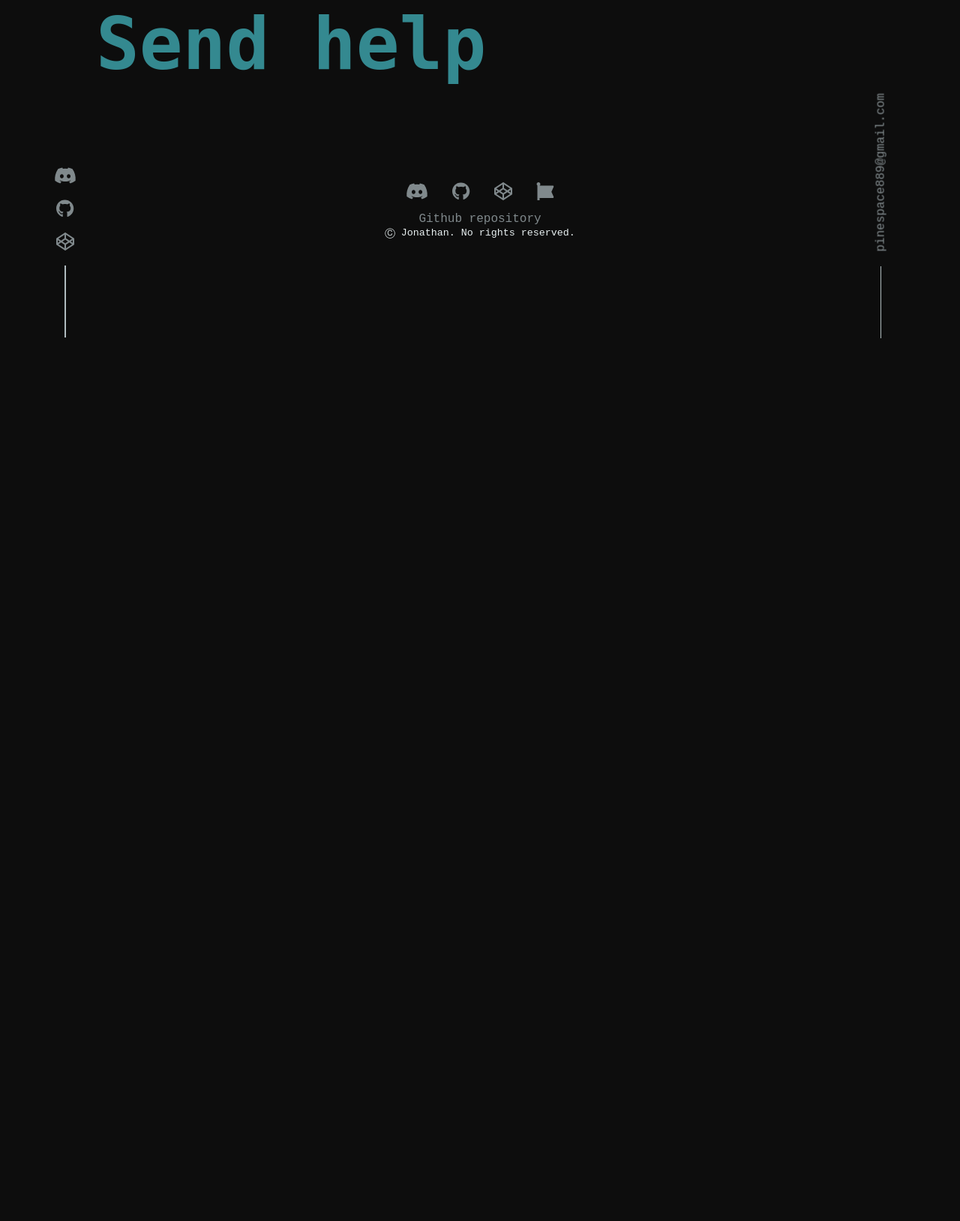
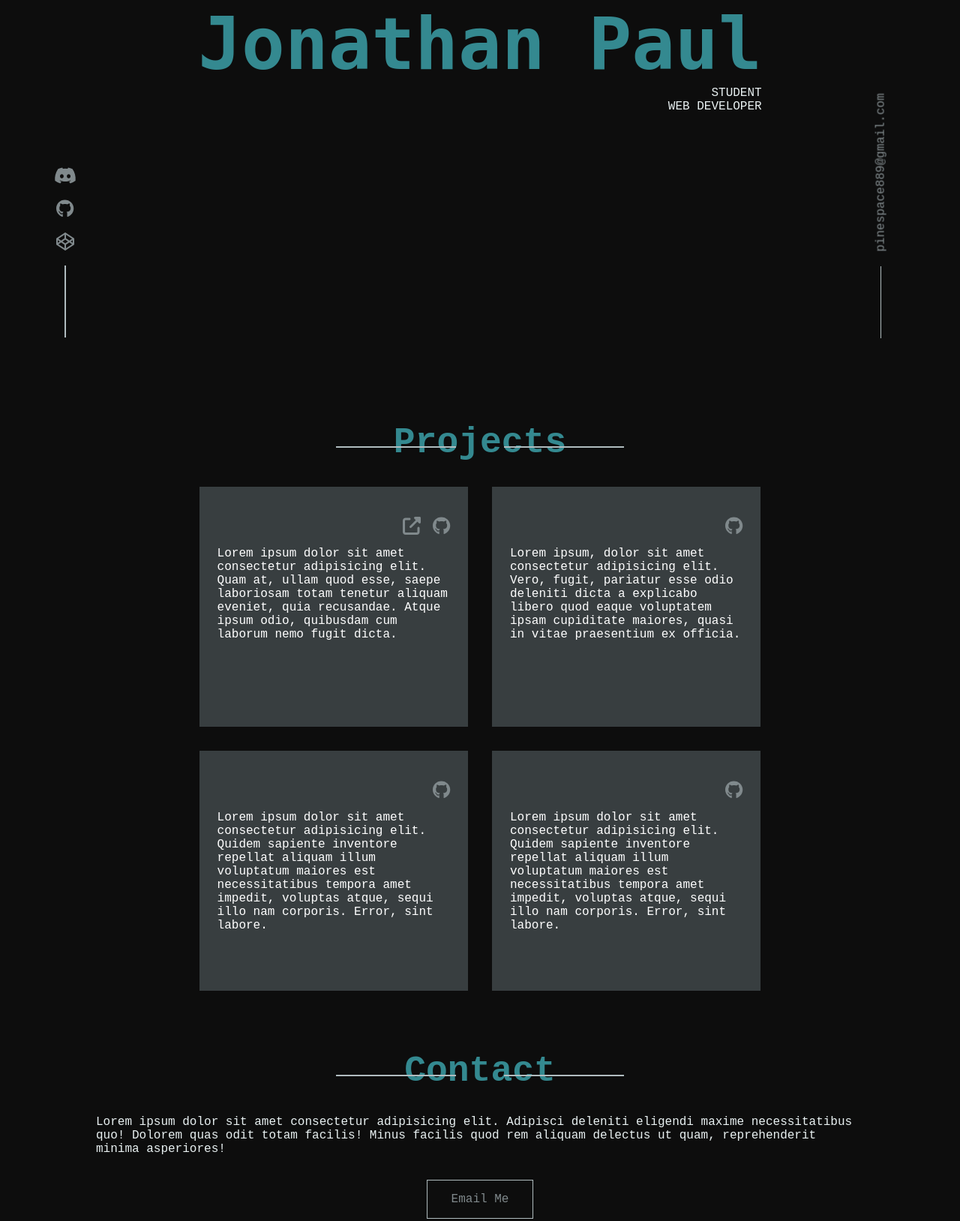
Before and after one commit to PinetheApple/pinetheapple_2, a Gatsby site: page / in a window 1280 px wide. Shown: the part 349-1977 px from the top of the page at 75% size. Before the commit the page ends 800 px from the top, so only its background shows below. Built offline with nearby package versions, Linux system fonts and the light colour scheme; Gatsby itself is replaced by a stand-in of ours.

Commit message:
main div with basic page template for index page

```diff
--- a/gatsby-config.js
+++ b/gatsby-config.js
@@ -21,6 +21,7 @@ module.exports = {
         icon: './src/images/favicon_porg.png',
       },
     },
-    'gatsby-plugin-react-helmet'
+    'gatsby-plugin-react-helmet',
+    // 'gatsby-plugin-smoothscroll'
   ],
 };
--- a/package.json
+++ b/package.json
@@ -19,14 +19,17 @@
     "@fortawesome/free-brands-svg-icons": "^6.1.1",
     "@fortawesome/free-solid-svg-icons": "^6.1.1",
     "@fortawesome/react-fontawesome": "^0.2.0",
+    "classnames": "^2.3.1",
     "gatsby": "^4.18.1",
     "gatsby-plugin-image": "^2.15.1",
     "gatsby-plugin-manifest": "^4.18.1",
     "gatsby-plugin-react-helmet": "^5.18.0",
     "gatsby-plugin-sharp": "^4.15.1",
+    "gatsby-plugin-smoothscroll": "^1.2.0",
     "gatsby-source-filesystem": "^4.15.0",
     "react": "^17.0.1",
     "react-dom": "^17.0.1",
-    "react-helmet": "^6.1.0"
+    "react-helmet": "^6.1.0",
+    "smooth-scroll": "^16.1.3"
   }
 }
--- a/src/components/footer.js
+++ b/src/components/footer.js
@@ -27,6 +27,8 @@ export default function Footer(){
           </p>
           <small>Ⓒ Jonathan. No rights reserved.</small>
         </section>
+
+        <h3>need to fix nav scrolling + add content</h3>
       </footer>
     )
 }
--- a/src/components/nav.js
+++ b/src/components/nav.js
@@ -1,8 +1,10 @@
 import * as React from 'react'
 import { useState } from 'react'
 import { Link } from 'gatsby'
-import {innerlinks, button, toggle_icon, closed} from './styles/nav.module.css'
+import classNames from 'classnames'
+import {innerlinks, expanded, button, toggle_icon} from './styles/nav.module.css'
 import { FontAwesomeIcon } from '@fortawesome/react-fontawesome'
+// import scrollTo from 'gatsby-plugin-smoothscroll'
 
 export default function Nav(){
 
@@ -12,13 +14,15 @@ export default function Nav(){
         setToggle(!toggle)
     }
 
+    const expanded_links=classNames(innerlinks, expanded)
+
     return (
         <>
-            <ul className={toggle? innerlinks : closed}>
+            <ul className={toggle? expanded_links : innerlinks} onClick={handleToggle}>
                 <li><Link to='/about' >About</Link></li>
-                <li><Link to='/about#experience' onClick={handleToggle}>Experience</Link></li>
-                <li><Link to='/#projects' onClick={handleToggle}>Projects</Link></li>
-                <li><Link to='/#contact' onClick={handleToggle}>Contact</Link></li>
+                <li><Link to='/about#experience'>Experience</Link></li>
+                <li><Link to='/#projects'>Projects</Link></li>
+                <li><Link to='/#contact'>Contact</Link></li>
                 <li><a href='/' className={button}>Resume</a></li>
             </ul>
             <button style={{padding: '0', border: 'none', background: 'inherit'}} className={toggle_icon} onClick={handleToggle}>
--- a/src/components/styles/nav.module.css
+++ b/src/components/styles/nav.module.css
@@ -15,7 +15,7 @@ a.button:hover{
     text-decoration: none;
 }
 
-.closed, .innerlinks{
+.innerlinks{
     display: flex;
     gap: 3rem;
 }/* this is open when the screen is wider than 850px */
@@ -25,15 +25,10 @@ a.button:hover{
     display: none;
 }
 
-/* .innerlinks{
-    display: none;
-} */
-
 /* media queries */
 @media (max-width: 850px){
-    .closed{
+    .innerlinks{
         display: none;
-        transition: all 2s;
     }/* Now it is actually closed */
 
     .toggle_icon{
@@ -43,11 +38,10 @@ a.button:hover{
         right: 2.1rem;
     }
 
-    .innerlinks{
+    .innerlinks.expanded{
         height: 100vh;
         display: flex;
         flex-direction: column;
-        gap: 3rem;
         align-items: center;
         position: fixed;
         top: 10vh;
@@ -56,6 +50,5 @@ a.button:hover{
         background-color: inherit;
         padding-top: 10vh;
         padding-left: 0;
-        transition: all ease-in-out;
     }
 }
--- a/src/pages/index.js
+++ b/src/pages/index.js
@@ -1,21 +1,61 @@
 import * as React from 'react'
 import Layout from '../components/layout'
-// import { FontAwesomeIcon } from '@fortawesome/react-fontawesome'
+import { FontAwesomeIcon } from '@fortawesome/react-fontawesome'
 import '../utils/font-awesome'
-// import {
-//   hero,
-//   projects,
-//   projlist,
-//   proj,
-//   contact,
-//   button,
-//   projlinks
-// } from '../components/css/layout.module.css'
+import {
+  hero,
+  projects,
+  projlist,
+  proj,
+  contact,
+  button,
+  projlinks
+} from '../components/styles/layout.module.css'
 
 const IndexPage = () => {
   return (
     <Layout title="Home Page" description="index page">
-      <h1>Send help</h1>
+      <section className={hero}>
+                <h1>Jonathan Paul</h1>
+                <p>STUDENT<span>WEB DEVELOPER</span></p>
+            </section>
+
+            <section id={projects}>
+                <h2>Projects</h2>
+                <div className={projlist}>
+                    <div className={proj}>
+                        <div className={projlinks}>
+                            <a href="" target="_blank"><FontAwesomeIcon icon={'up-right-from-square'} title='site link' size='xl'/></a>
+                            <a href="" target="_blank"><FontAwesomeIcon icon={['fab', 'github']} size='xl' title='github profile link' /></a>
+                        </div>
+                        Lorem ipsum dolor sit amet consectetur adipisicing elit. Quam at, ullam quod esse, saepe laboriosam totam tenetur aliquam eveniet, quia recusandae. Atque ipsum odio, quibusdam cum laborum nemo fugit dicta.
+                    </div>
+                    <div className={proj}>
+                        <div className={projlinks}>
+                            <a href="" target="_blank"><FontAwesomeIcon icon={['fab', 'github']} size='xl' title='github profile link' /></a>
+                        </div>
+                        Lorem ipsum, dolor sit amet consectetur adipisicing elit. Vero, fugit, pariatur esse odio deleniti dicta a explicabo libero quod eaque voluptatem ipsam cupiditate maiores, quasi in vitae praesentium ex officia.
+                    </div>
+                    <div className={proj}>
+                        <div className={projlinks}>
+                            <a href="" target="_blank"><FontAwesomeIcon icon={['fab', 'github']} size='xl' title='github profile link' /></a>
+                        </div>
+                        Lorem ipsum dolor sit amet consectetur adipisicing elit. Quidem sapiente inventore repellat aliquam illum voluptatum maiores est necessitatibus tempora amet impedit, voluptas atque, sequi illo nam corporis. Error, sint labore.
+                    </div>
+                    <div className={proj}>
+                        <div className={projlinks}>
+                            <a href="" target="_blank"><FontAwesomeIcon icon={['fab', 'github']} size='xl' title='github profile link' /></a>
+                        </div>
+                        Lorem ipsum dolor sit amet consectetur adipisicing elit. Quidem sapiente inventore repellat aliquam illum voluptatum maiores est necessitatibus tempora amet impedit, voluptas atque, sequi illo nam corporis. Error, sint labore.
+                    </div>
+                </div>
+            </section>
+
+            <section id={contact}>
+                <h2>Contact</h2>
+                <p>Lorem ipsum dolor sit amet consectetur adipisicing elit. Adipisci deleniti eligendi maxime necessitatibus quo! Dolorem quas odit totam facilis! Minus facilis quod rem aliquam delectus ut quam, reprehenderit minima asperiores!</p>
+                <a href="mail:to" className={button}>Email Me</a>
+            </section>
     </Layout>
   )
 }
```
Also changed, not shown: src/components/styles/global.css (line endings or trailing spaces), 1 other file.
